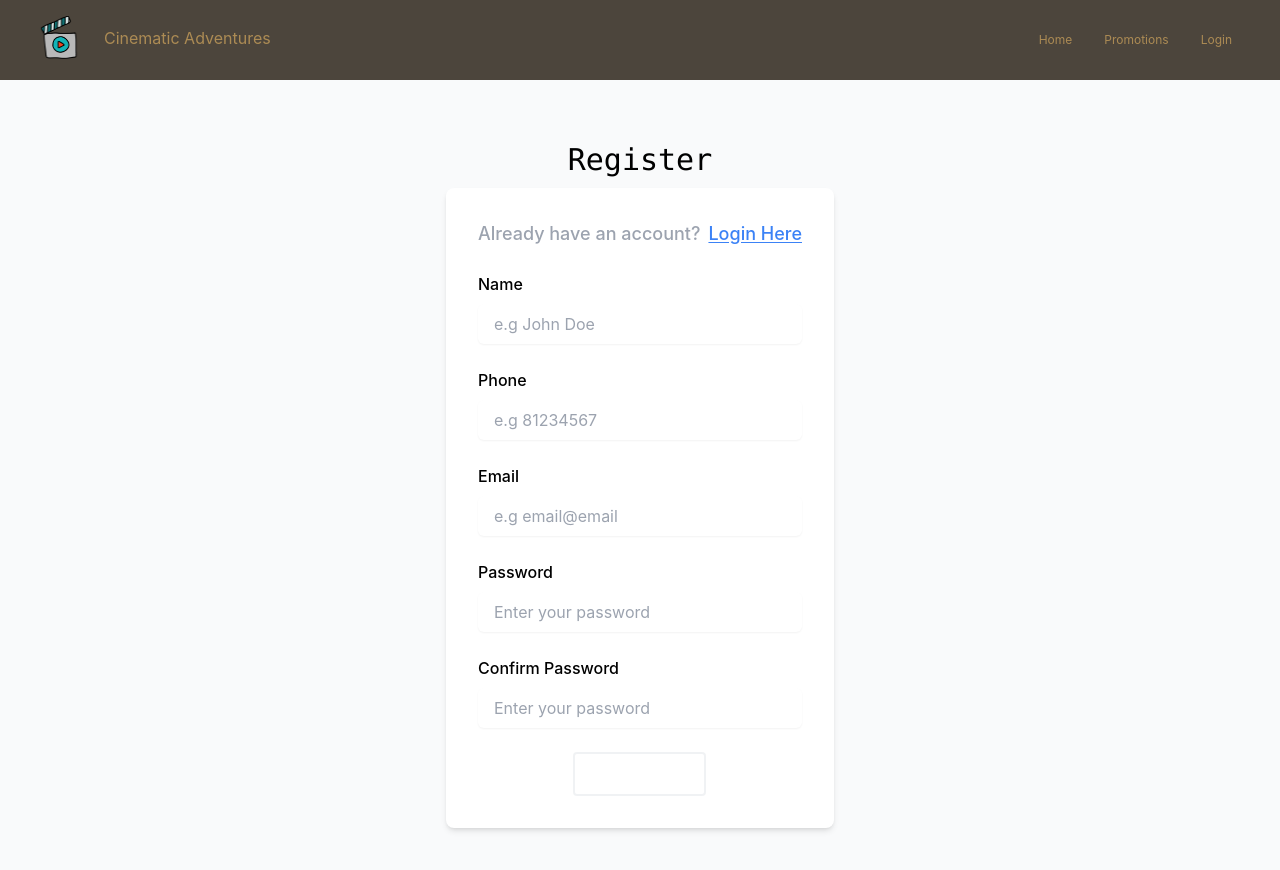
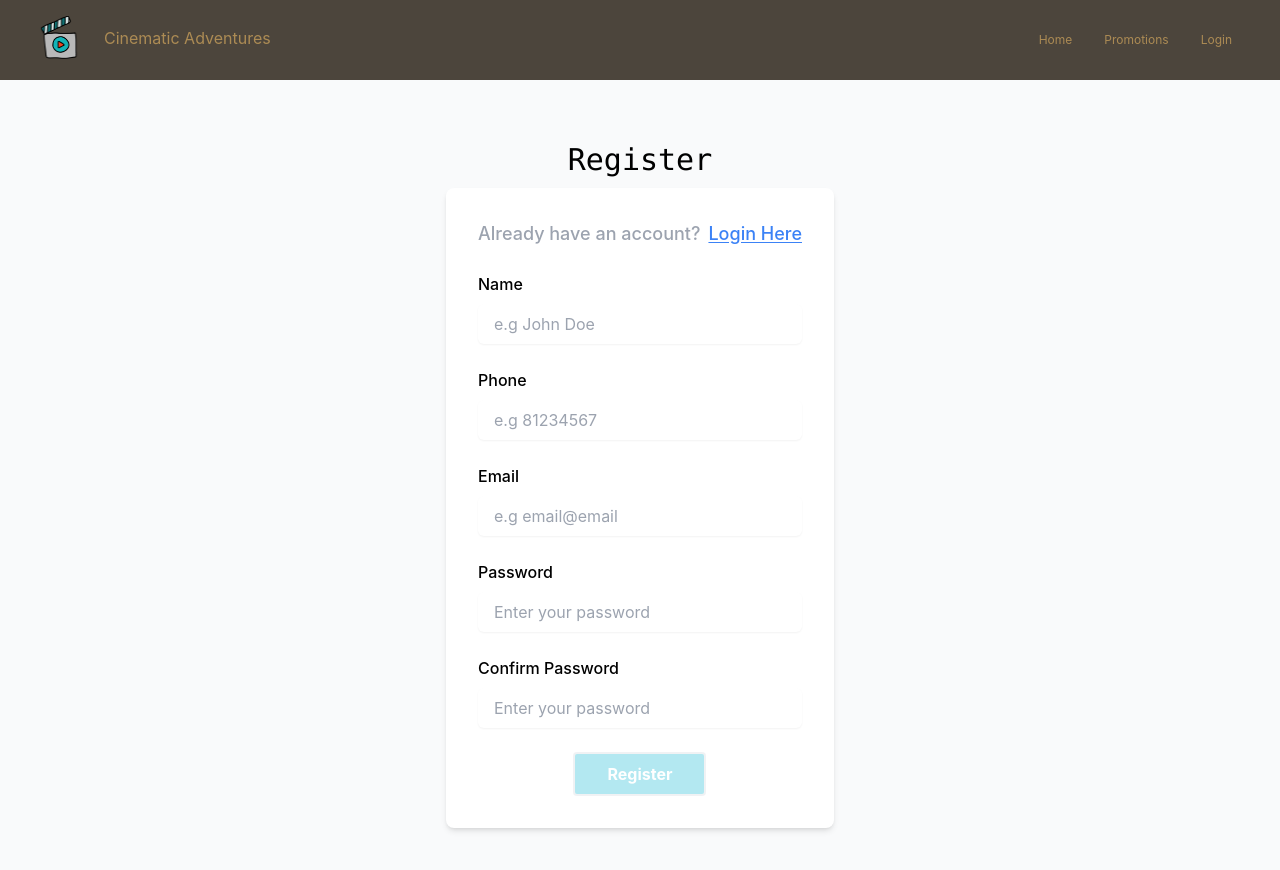
Before and after one commit to Raiishin/CSIT314, a React (Create React App) app in the folder app/: page /register in a window 1280 px wide. Shown: the top 870 px of the page. Built offline with nearby package versions, Linux system fonts and the light colour scheme.

Commit message:
Added :: Download report into csv format

```diff
--- a/app/package.json
+++ b/app/package.json
@@ -22,6 +22,7 @@
     "lodash-es": "^4.17.21",
     "material-ui-phone-number": "^3.0.0",
     "react": "^18.2.0",
+    "react-csv": "^2.2.2",
     "react-data-table-component": "^7.5.3",
     "react-datepicker": "^4.11.0",
     "react-dom": "^18.2.0",
--- a/app/src/components/ManagementReport.jsx
+++ b/app/src/components/ManagementReport.jsx
@@ -1,6 +1,7 @@
 import { React, useState } from 'react';
 import '../assets/css/app.css';
 import DataTable from 'react-data-table-component';
+import { CSVLink, CSVDownload } from 'react-csv';
 
 const data = [
   {
@@ -99,6 +100,7 @@ const ManagementReport = () => {
           </div>
         </div>
         <div style={styles.generateButtonContainer}>
+          <CSVLink data={data} filename={'report.csv'} onClick={() => {}}>
             <button style={styles.generateButton}>
               <svg
                 xmlns="http://www.w3.org/2000/svg"
@@ -115,6 +117,7 @@ const ManagementReport = () => {
               </svg>
               <span style={styles.generateButtonText}>Generate Cinema Review Report</span>
             </button>
+          </CSVLink>
         </div>
       </div>
       <DataTable columns={columns} data={stateData} customStyles={tableStyle} />
--- a/app/src/components/Navbar.jsx
+++ b/app/src/components/Navbar.jsx
@@ -46,13 +46,13 @@ const Navbar = props => {
         <div className="">
           {accessLevel >= userTypeEnum.MANAGEMENT && (
             <div className="flex">
+              <ClickableLink link="/report" text="View Reports" />
+            </div>
+          )}
+
+          {accessLevel >= userTypeEnum.ADMIN && (
+            <div className="flex">
               <ClickableLink link="/manage-movies" text="Manage Movies" />
-              <ClickableLink link="/report" text="View Reports" />
-              {accessLevel >= userTypeEnum.ADMIN && (
-                <div className="flex">
-                  <ClickableLink link="/staffweb" text="Staff Web" />
-                </div>
-              )}
             </div>
           )}
         </div>
--- a/app/src/components/Register.jsx
+++ b/app/src/components/Register.jsx
@@ -159,7 +159,7 @@ const Register = () => {
           </div>
           <div>
             <button
-              className="bg-cyan-600 hover:bg-cyan-700 text-white font-bold py-2 px-8 rounded focus:outline-none focus:shadow-outline border-2 border-gray-300 group-invalid:pointer-events-none group-invalid:opacity-30"
+              className="bg-cyan hover:bg-dark-cyan text-white font-bold py-2 px-8 rounded focus:outline-none focus:shadow-outline border-2 border-gray-300 group-invalid:pointer-events-none group-invalid:opacity-30"
               type="submit"
             >
               Register
```
Also changed, not shown: 1 other file (tests, documents, lock files or other folders). Lines whose indentation alone changed are shown as unchanged.
